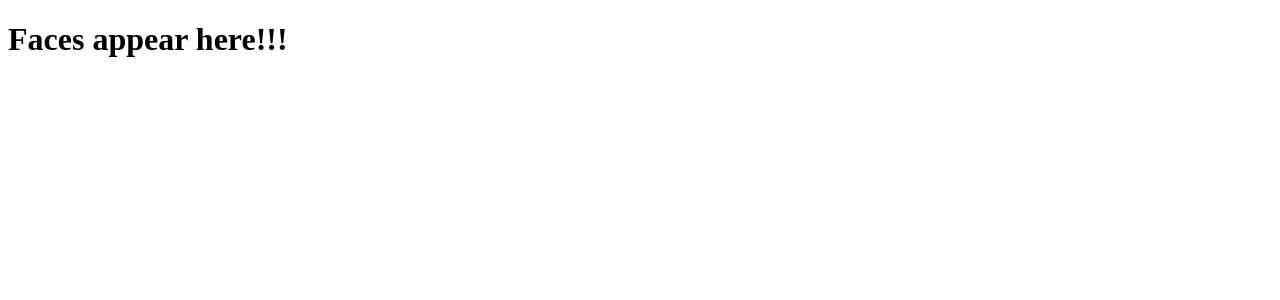
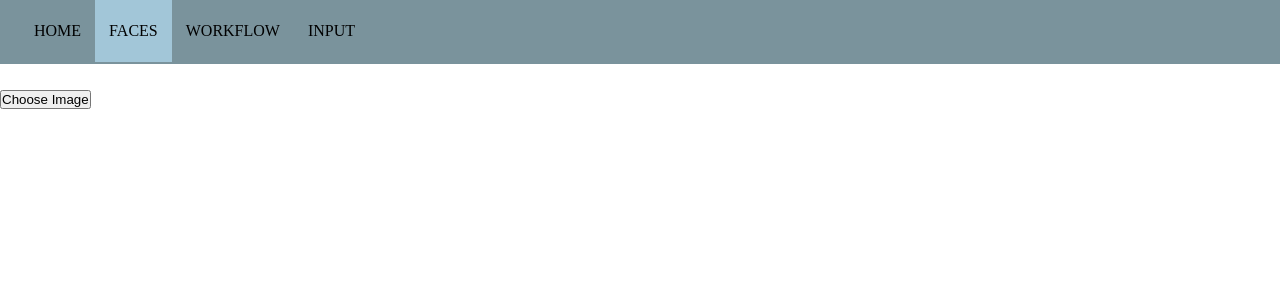
Before and after one commit to soumilkanwal80/SWE, a Flask app: page /faces in a window 1280 px wide. Shown: the top 300 px of the page. Run offline with Flask 2, Linux system fonts and the light colour scheme.

Commit message:
Update faces.html

```diff
--- a/templates/faces.html
+++ b/templates/faces.html
@@ -1,9 +1,30 @@
 <!DOCTYPE html>
 <html>
-<head>
-	<title>Faces appear here</title>
-</head>
-<body>
-	<h1>Faces appear here!!!</h1>
+	<head>
+		<meta name="viewport" content="width=device-width, initial-scale=1.0">
+		<link rel="stylesheet" type="text/css" href="{{ url_for('static',filename='styles/homepage.css') }}">
+	</head>
+	<body>
+	<div id="nav">
+				<ul>
+					<li><a href="home.html">HOME</a></li>
+					<li class ="active"><a href="faces.html">FACES</a></li>
+					<li><a href="workflow.html">WORKFLOW</a></li>
+					<li><a href="input.html">INPUT</a></li>
+				</ul>
+			</div>
+	<br>
+	<br>
+	<br>
+	<br>
+	<br>
+	<button onclick="myFunction()">Choose Image</button>
+
+<script>
+function myFunction() {
+  document.getElementById("demo").innerHTML = "Hello World";
+}
+</script>
+
 </body>
 </html>
```
